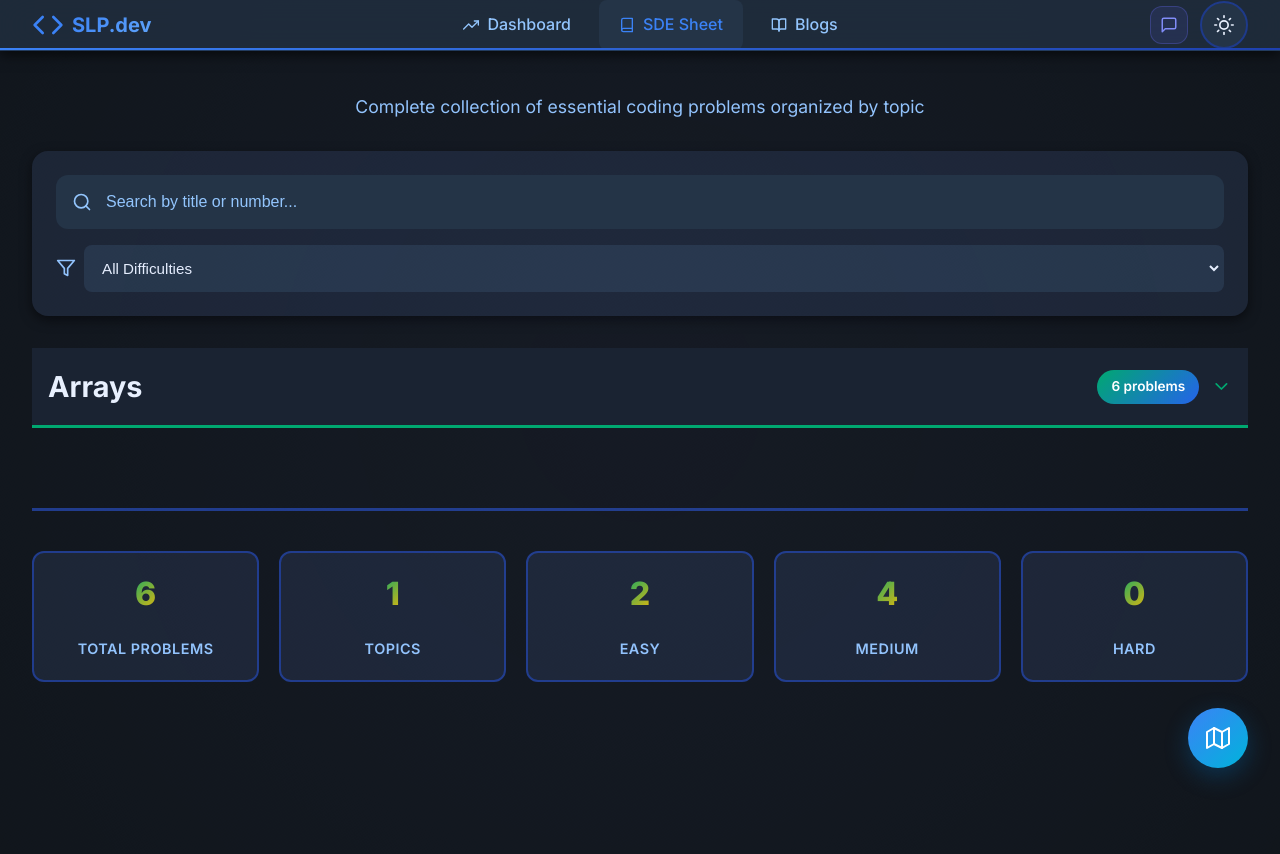
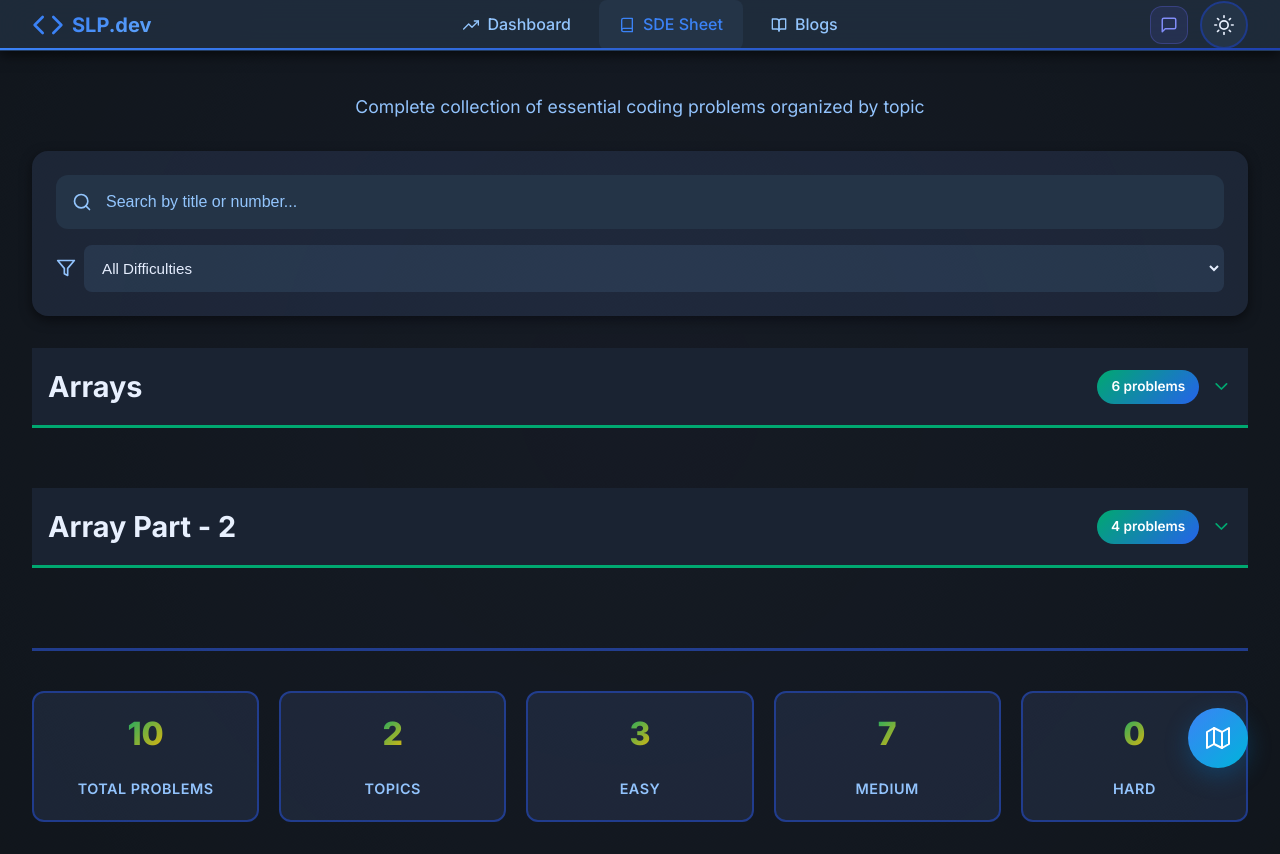
Before and after one commit to SomayPawa/slp.dev, a React (Vite) app: page /sdesheet in a window 1280 px wide. Before the commit the page ends 800 px from the top, so only its background shows below. Built offline with nearby package versions, Linux system fonts and the light colour scheme.

Commit message:
Array Part-2

```diff
--- a/src/data/sdesheet.js
+++ b/src/data/sdesheet.js
@@ -105,6 +105,78 @@ const sdesheet = [
         date: "2026-06-13",
         notes:
           "Uses a suffix maximum array to determine the best future selling price for each day. The optimal solution can reduce the space complexity to O(1) by tracking the minimum buying price seen so far during a single traversal.",
+      },
+    ],
+  },
+  {
+    topic: "Array Part - 2",
+    problems: [
+      {
+        id: 107,
+        number: 48,
+        title: "Rotate Image",
+        difficulty: "Medium",
+        leetcodeUrl: "https://leetcode.com/problems/rotate-image/description/",
+        solutionUrl:
+          "https://leetcode.com/problems/rotate-image/solutions/8349790/rotate-image-by-somaycoder880-u8i4/",
+        approach:
+          "Traverse only the upper triangular part of the matrix and swap matrix[i][j] with matrix[j][i] to transpose the matrix. For each row, use two pointers (st and ed) to reverse the row in-place. After all rows are reversed, the matrix becomes rotated by 90 degrees clockwise.",
+        timeComplexity: "O(n²)",
+        spaceComplexity: "O(1)",
+        date: "2026-07-08",
+        notes:
+          "Transposing the matrix takes O(n²). Reversing all rows also takes O(n²). Overall complexity is O(n²). Space complexity is O(1) as all operations are in-place.",
+      },
+      {
+        id: 108,
+        number: 56,
+        title: "Merge Intervals",
+        difficulty: "Medium",
+        leetcodeUrl:
+          "https://leetcode.com/problems/merge-intervals/description/",
+        solutionUrl:
+          "https://leetcode.com/problems/merge-intervals/solutions/8349798/merge-intervals-by-somaycoder880-w16o/",
+        approach:
+          "Sort the intervals in ascending order of their start times. Initialize val1 and val2 with the start and end of the first interval. Traverse the remaining intervals: if the current interval overlaps with the previous one (val2 >= ele1), update the ending point using max(val2, ele2). Otherwise, add the current merged interval to the answer and start a new interval. After the traversal, add the last merged interval to the answer.",
+        timeComplexity: "O(n log n)",
+        spaceComplexity: "O(n)",
+        date: "2026-07-08",
+        notes:
+          "Sorting the intervals takes O(n log n). Traversing the intervals once takes O(n). Therefore, the overall time complexity is O(n log n). Space complexity is O(n) for storing the result.",
+      },
+      {
+        id: 109,
+        number: 88,
+        title: "Merge Sorted Array",
+        difficulty: "Easy",
+        leetcodeUrl:
+          "https://leetcode.com/problems/merge-sorted-array/description/",
+        solutionUrl:
+          "https://leetcode.com/problems/merge-sorted-array/solutions/8349806/merge-sorted-array-by-somaycoder880-35br/",
+        approach:
+          "Initialize two pointers i and j to traverse nums1 and nums2, respectively. Create a temporary array ans to store the merged elements. Compare nums1[i] and nums2[j]: if nums1[i] is smaller, add it to ans and increment i. Otherwise, add nums2[j] to ans and increment j. After one array is fully traversed, append the remaining elements from the other array. Copy the merged array back into nums1.",
+        timeComplexity: "O(m + n)",
+        spaceComplexity: "O(m + n)",
+        date: "2026-07-08",
+        notes:
+          "Each element from both arrays is processed exactly once. Copying the merged array back into nums1 also takes O(m + n). Therefore, the overall time complexity is O(m + n). Space complexity is O(m + n) for the temporary array.",
+      },
+      {
+        id: 110,
+        number: 287,
+        title: "Find the Duplicate Number",
+        difficulty: "Medium",
+        leetcodeUrl:
+          "https://leetcode.com/problems/find-the-duplicate-number/description/",
+        solutionUrl:
+          "https://leetcode.com/problems/find-the-duplicate-number/solutions/8349801/find-the-duplicate-number-by-somaycoder8-gy5g/",
+        approach:
+          "Sort the given array in ascending order. Traverse the array from index 1 to n-1. For each element, check if it is equal to the previous element. If they are equal, return that element as the duplicate number. If no duplicate is found (which should not happen according to the problem constraints), return -1.",
+        timeComplexity: "O(n log n)",
+        spaceComplexity: "O(1)",
+        date: "2026-07-08",
+        notes:
+          "Sorting the array takes O(n log n) time. Traversing the array once takes O(n) time. Therefore, the overall time complexity is O(n log n). Space complexity is O(1).",
       },
     ],
   },
```
